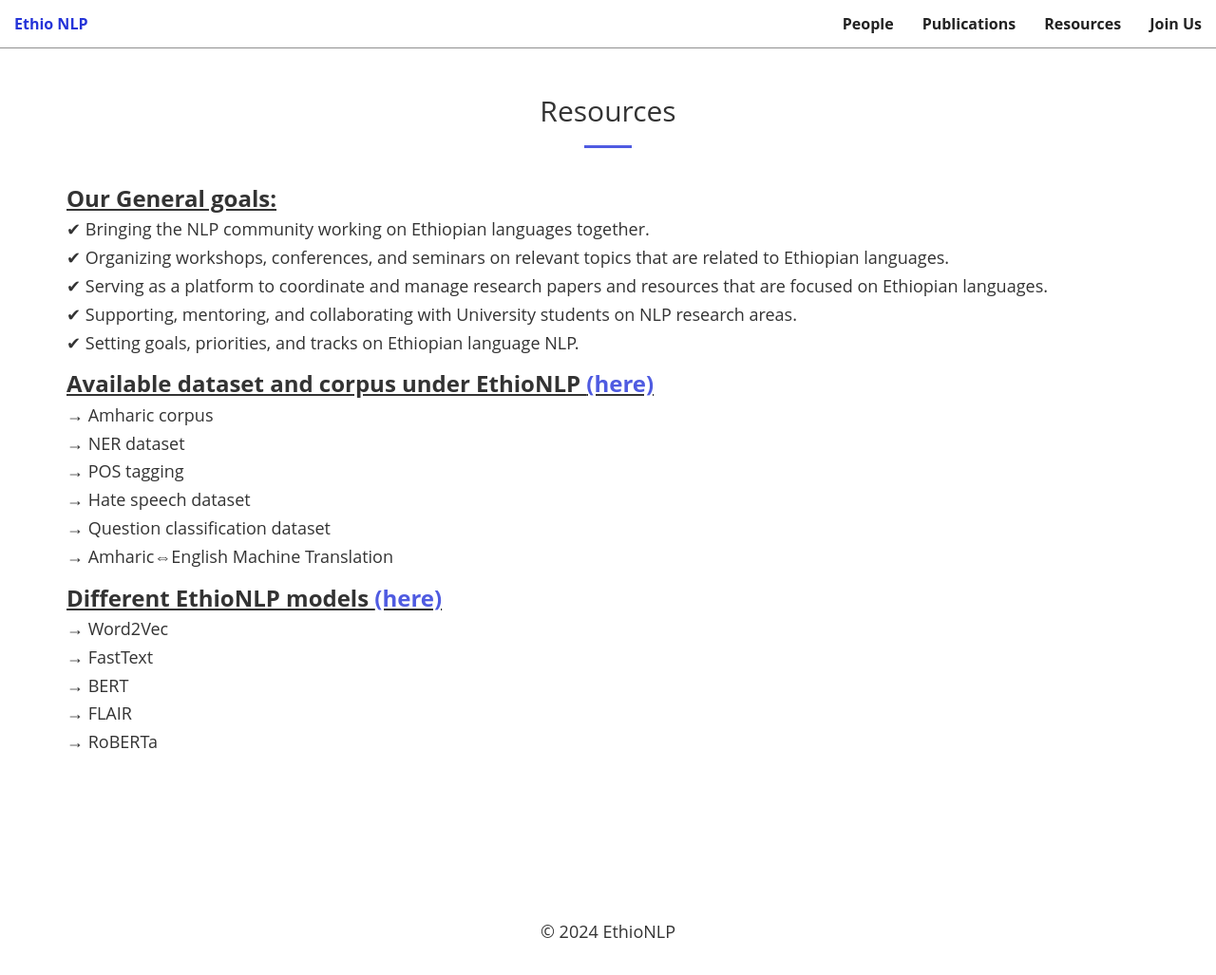
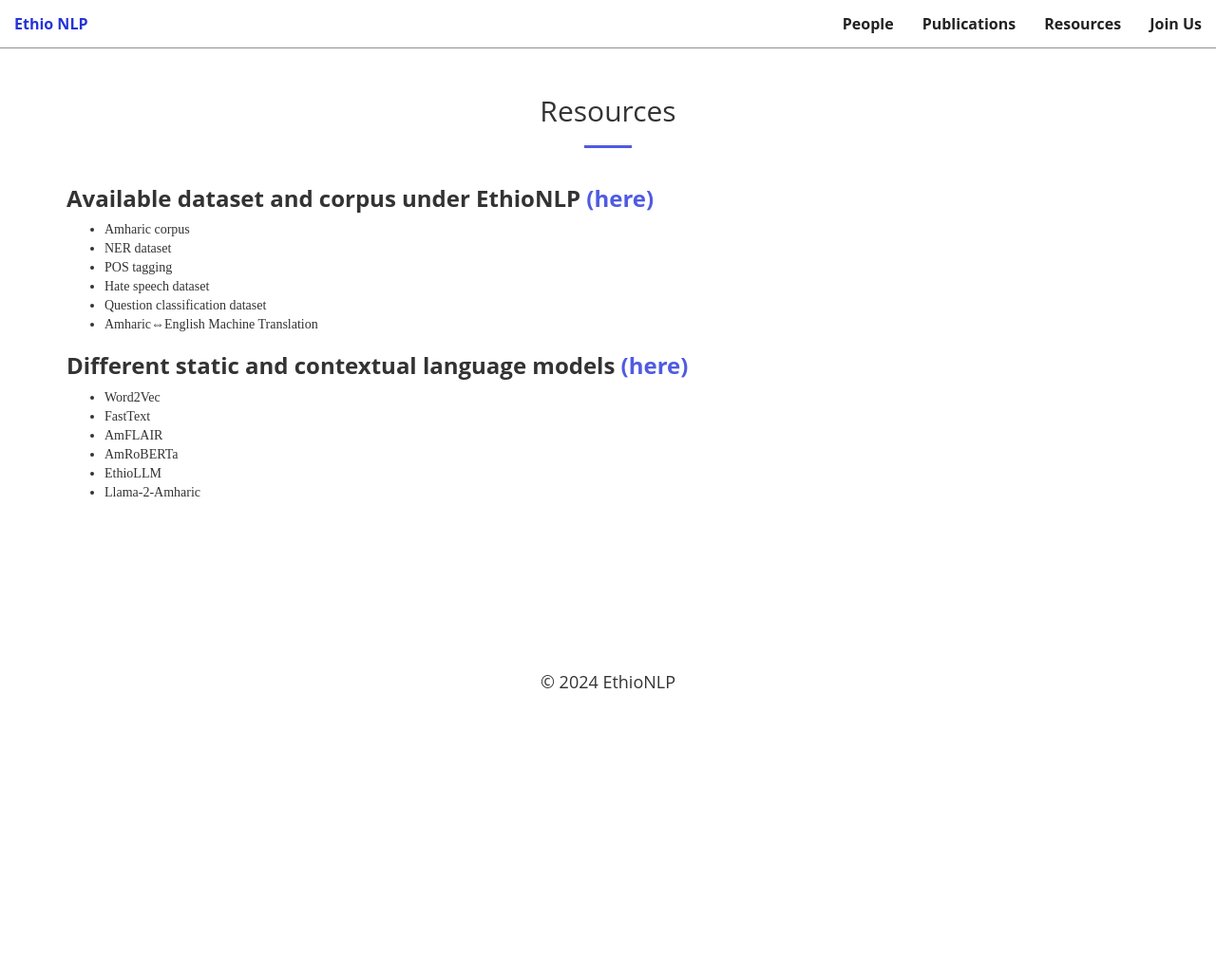
Before and after one commit to EthioNLP/ethionlp.github.io, a Jekyll site: the page built from resources.html, in a window 1280 px wide and 1042 px high. Shown: the top 1027 px of the window at 95% size. Built offline with Jekyll 4.4.1, drawn with Linux system fonts in a browser that asks for light colours.

Commit message:
Section additions on the index page

```diff
--- a/_includes/resources.html
+++ b/_includes/resources.html
@@ -9,44 +9,26 @@
   </div>
   <div class="container">
 
-    <h3  style="font-weight: bold; text-decoration: underline;"> Our General goals: </a></h3>
+    <!-- <hr/> -->
+    <h3 class="section-subheading" style="font-weight: bold;"> Available dataset and corpus under EthioNLP <a href="https://github.com/uhh-lt/ethiopicmodels/wiki/Datasets"> (here)</a></h3>
+    <ul>
+      <li>Amharic corpus</li>
+      <li>NER dataset</li>
+      <li>POS tagging</li>
+      <li>Hate speech dataset</li>
+      <li>Question classification dataset</li>
+      <li>Amharic⇔English Machine Translation</li>
+  </ul>
 
-    <h4 style="margin-bottom: 10px">✔  Bringing the NLP community working on Ethiopian languages together.</h4>
-
-    <h4 style="margin-bottom: 10px">✔  Organizing workshops, conferences, and seminars on relevant topics that are related to Ethiopian languages.</h4>
-
-    <h4 style="margin-bottom: 10px">✔  Serving as a platform to coordinate and manage research papers and resources that are focused on Ethiopian languages.</h4>
-
-    <h4 style="margin-bottom: 10px">✔  Supporting, mentoring, and collaborating with University students on NLP research areas.</h4>
-
-    <h4 style="margin-bottom: 10px">✔  Setting goals, priorities, and tracks on Ethiopian language NLP.</h4>
-    <!-- <hr/> -->
-    <h3 style="font-weight: bold; text-decoration: underline;">Available dataset and corpus under EthioNLP <a href="https://github.com/uhh-lt/ethiopicmodels/wiki/Datasets"> (here)</a></h3>
-
-    <h4 style="margin-bottom: 10px">→  Amharic corpus</h4>
-
-    <h4 style="margin-bottom: 10px">→  NER dataset</h4>
-
-    <h4 style="margin-bottom: 10px">→  POS tagging</h4>
-
-    <h4 style="margin-bottom: 10px">→  Hate speech dataset</h4>
-
-    <h4 style="margin-bottom: 10px">→  Question classification dataset</h4>
-
-    <h4 style="margin-bottom: 10px">→  Amharic⇔English Machine Translation</h4>
-
-
-    <h3 style="font-weight: bold; text-decoration: underline;">Different EthioNLP models <a href="https://github.com/uhh-lt/amharicmodels"> (here)</a></h3>
-
-    <h4 style="margin-bottom: 10px">→  Word2Vec</h4>
-
-    <h4 style="margin-bottom: 10px">→  FastText</h4>
-
-    <h4 style="margin-bottom: 10px">→  BERT</h4>
-
-    <h4 style="margin-bottom: 10px">→  FLAIR</h4>
-
-    <h4 style="margin-bottom: 10px">→  RoBERTa</h4>
+  <h3 class="section-subheading" style="font-weight: bold;">Different static and contextual language models <a href="https://github.com/uhh-lt/amharicmodels"> (here)</a></h3>
+  <ul>
+    <li>Word2Vec</li>
+    <li>FastText</li>
+    <li>AmFLAIR</li>
+    <li>AmRoBERTa</li>
+    <li>EthioLLM</li>
+    <li>Llama-2-Amharic</li>
+</ul>
 
     <!-- <hr/> -->
       </div>
```
Also changed, not shown: _includes/research-interests.html (+72 -21 lines), resources/img/Ethiopia.png (added).
